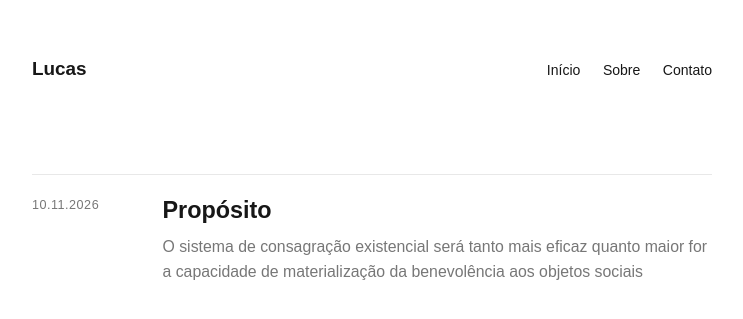
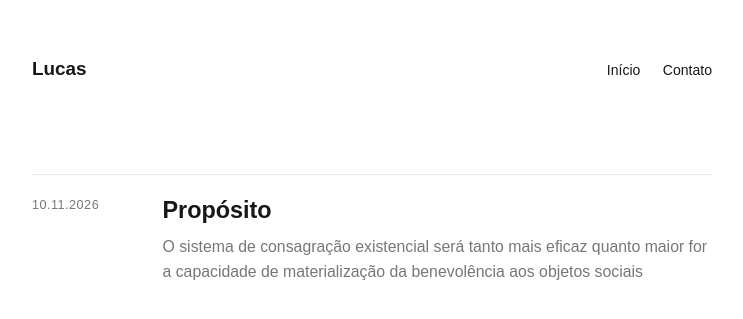
Before and after one commit to lucasxsoa/blog, a Jekyll site: the page built from index.html, in a window 1280 px wide. Shown: the top 319 px of the page, without its empty margins (268-1011 px from the left). Built offline with Jekyll 4.4.1, drawn with Linux system fonts in a browser that asks for light colours.

Commit message:
Remover Sobre do menu

```diff
--- a/_layouts/default.html
+++ b/_layouts/default.html
@@ -13,7 +13,6 @@
         <a class="brand" href="{{ '/' | relative_url }}">{{ site.title }}</a>
         <nav aria-label="Navegação principal">
           <a href="{{ '/' | relative_url }}">Início</a>
-          <a href="{{ '/sobre/' | relative_url }}">Sobre</a>
           <a href="{{ '/contato/' | relative_url }}">Contato</a>
         </nav>
       </header>
```
